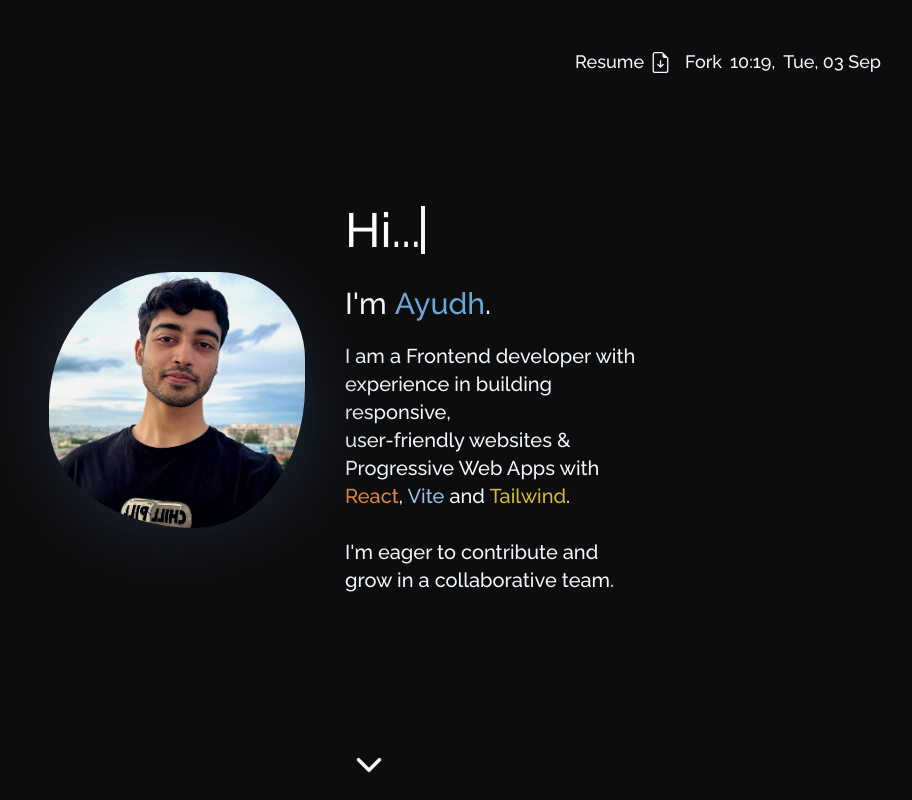
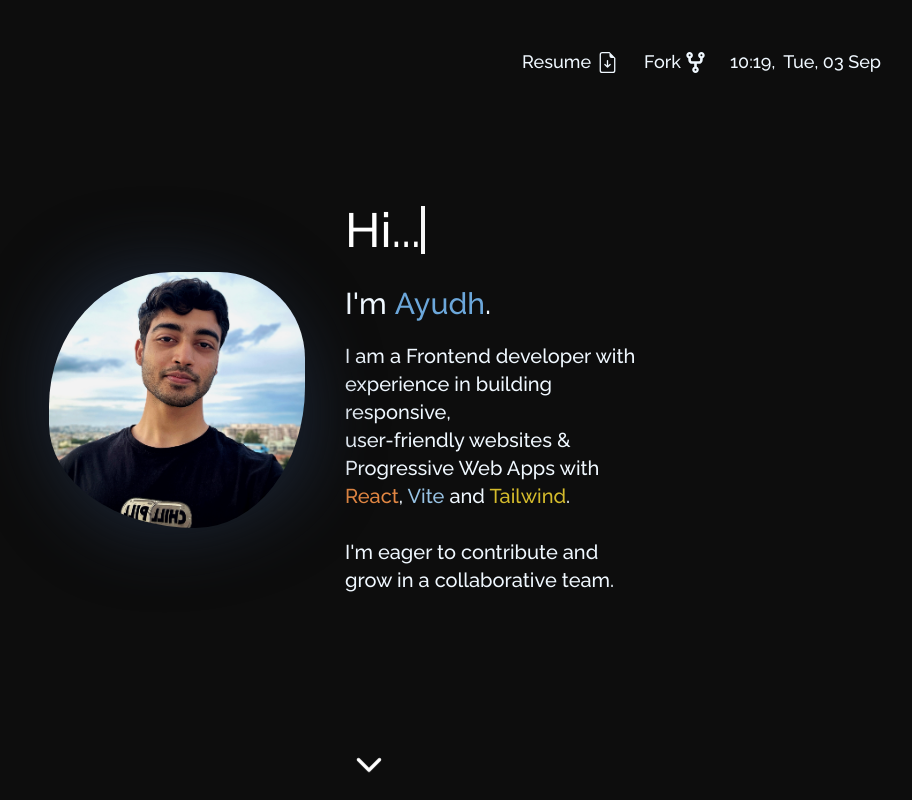
Before and after one commit to makersmecca/Portfolio, a React (Vite) app: page / in a window 1280 px wide. Shown: the top 800 px of the page, without its empty margins (271-1183 px from the left). Built offline with nearby package versions, Linux system fonts and the light colour scheme; a web font is replaced by a local one.

Commit message:
renamed display weather component to this to allow others to fork this repo

```diff
--- a/src/Components/ForkGithub.jsx
+++ b/src/Components/ForkGithub.jsx
@@ -1,11 +1,26 @@
-const DisplayWeather = () => {
+const ForkGithub = () => {
   return (
-    <>
-      <a href="https://github.com/login?return_to=%2Fmakersmecca%2FPortfolio">
+    <div className="px-3 hover:scale-95 ease-in-out">
+      <a
+        href="https://github.com/makersmecca/Portfolio/fork"
+        target="_blank"
+        rel="noopener noreferrer"
+        className="flex"
+      >
         Fork
+        <svg
+          xmlns="http://www.w3.org/2000/svg"
+          width="25"
+          height="25"
+          fill="currentColor"
+          viewBox="0 0 350 512"
+          className="pt-1 me-1"
+        >
+          <path d="M80 104a24 24 0 1 0 0-48 24 24 0 1 0 0 48zm80-24c0 32.8-19.7 61-48 73.3l0 38.7c0 17.7 14.3 32 32 32l160 0c17.7 0 32-14.3 32-32l0-38.7C307.7 141 288 112.8 288 80c0-44.2 35.8-80 80-80s80 35.8 80 80c0 32.8-19.7 61-48 73.3l0 38.7c0 53-43 96-96 96l-48 0 0 70.7c28.3 12.3 48 40.5 48 73.3c0 44.2-35.8 80-80 80s-80-35.8-80-80c0-32.8 19.7-61 48-73.3l0-70.7-48 0c-53 0-96-43-96-96l0-38.7C19.7 141 0 112.8 0 80C0 35.8 35.8 0 80 0s80 35.8 80 80zm208 24a24 24 0 1 0 0-48 24 24 0 1 0 0 48zM248 432a24 24 0 1 0 -48 0 24 24 0 1 0 48 0z" />
+        </svg>
       </a>
-    </>
+    </div>
   );
 };
 
-export default DisplayWeather;
+export default ForkGithub;
```
